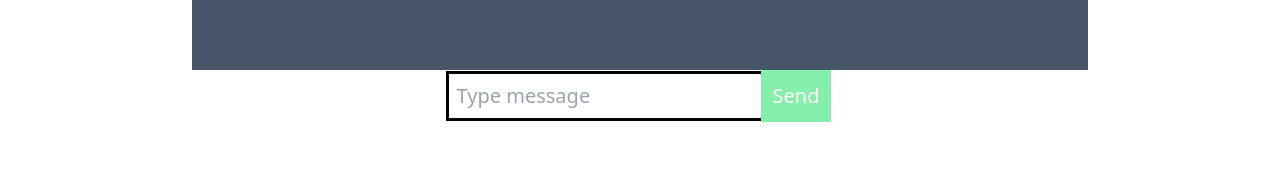
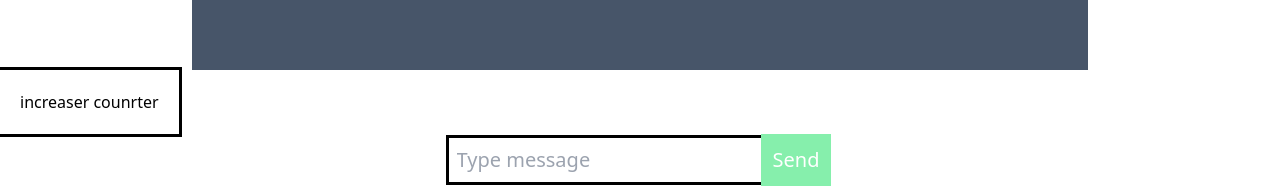
Before and after one commit to Ritik-Nandanwar/basic-chat-app, a React (Vite) app in the folder chat app/client/: page / in a window 1280 px wide. Both pictures are taken after typing "Sample" into the empty fields and a click on the button "Join". Shown: the part 594-782 px from the top of the page. Built offline with nearby package versions, Linux system fonts and the light colour scheme; no server answers.

Commit message:
implemented contextAPI, need to move previous state

```diff
--- a/chat app/client/src/App.jsx
+++ b/chat app/client/src/App.jsx
@@ -3,16 +3,20 @@ import JoinRoom from "./Pages/JoinRoom";
 import Chat from "./Pages/Chat";
 import io from "socket.io-client";
 import { useMemo } from "react";
+import { messageContext } from "./Context/MessageContext";
+import MessageContextProvider from "./Context/MessageContextProvider";
 const App = () => {
   const socket = io.connect("http://localhost:8080");
   return (
     <>
+      <MessageContextProvider>
         <Router>
           <Routes>
             <Route exact path="/" socket={socket} element={<JoinRoom />} />
             {/* <Route exact path="/chat" element={<Chat />} /> */}
           </Routes>
         </Router>
+      </MessageContextProvider>
     </>
   );
 };
--- /dev/null
+++ b/chat app/client/src/Context/MessageContext.jsx
@@ -0,0 +1,2 @@
+import { createContext } from "react";
+export const messageContext = createContext(null);
--- /dev/null
+++ b/chat app/client/src/Context/MessageContextProvider.jsx
@@ -0,0 +1,12 @@
+import { useState } from "react";
+import { messageContext } from "./MessageContext";
+
+const MessageContextProvider = ({ children }) => {
+  const [counter, setCounter] = useState(0);
+  return (
+    <messageContext.Provider value={{ counter, setCounter }}>
+      {children}
+    </messageContext.Provider>
+  );
+};
+export default MessageContextProvider;
--- a/chat app/client/src/Pages/Chat.jsx
+++ b/chat app/client/src/Pages/Chat.jsx
@@ -1,9 +1,16 @@
-import React, { useEffect, useState } from "react";
+import React, { useContext, useEffect, useState } from "react";
 import socketRef from "../socket/Socket";
 import Messages from "../Components/Messages";
+import { messageContext } from "../Context/MessageContext";
 const Chat = ({ userName, email, roomId }) => {
   const [message, setMessage] = useState("");
   const [allMessages, setAllMessages] = useState([]);
+  var { counter, setCounter } = useContext(messageContext);
+
+  console.log(counter);
+  const handleCount = () => {
+    setCounter(counter + 1);
+  };
   const handleSendMessage = (e) => {
     e.preventDefault();
     console.log(message);
@@ -22,6 +29,9 @@ const Chat = ({ userName, email, roomId }) => {
       <div className="h-[80vh] w-[70vw] mx-auto p-4 bg-slate-600 text-white">
         <Messages allMessages={allMessages} setAllMessages={setAllMessages} />
       </div>
+      <button className="p-5 border-red-500 outline" onClick={handleCount}>
+        increaser counrter
+      </button>
       <div className="flex items-center justify-center">
         <input
           type="text"
```
Lines whose indentation alone changed are shown as unchanged.
